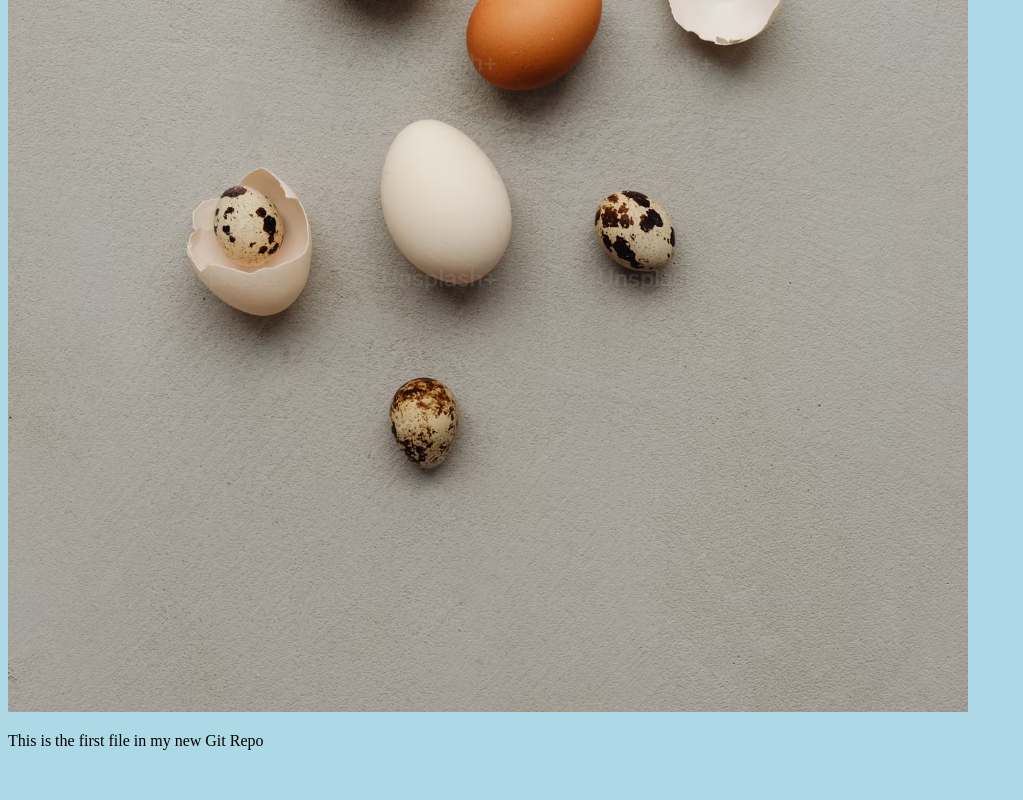
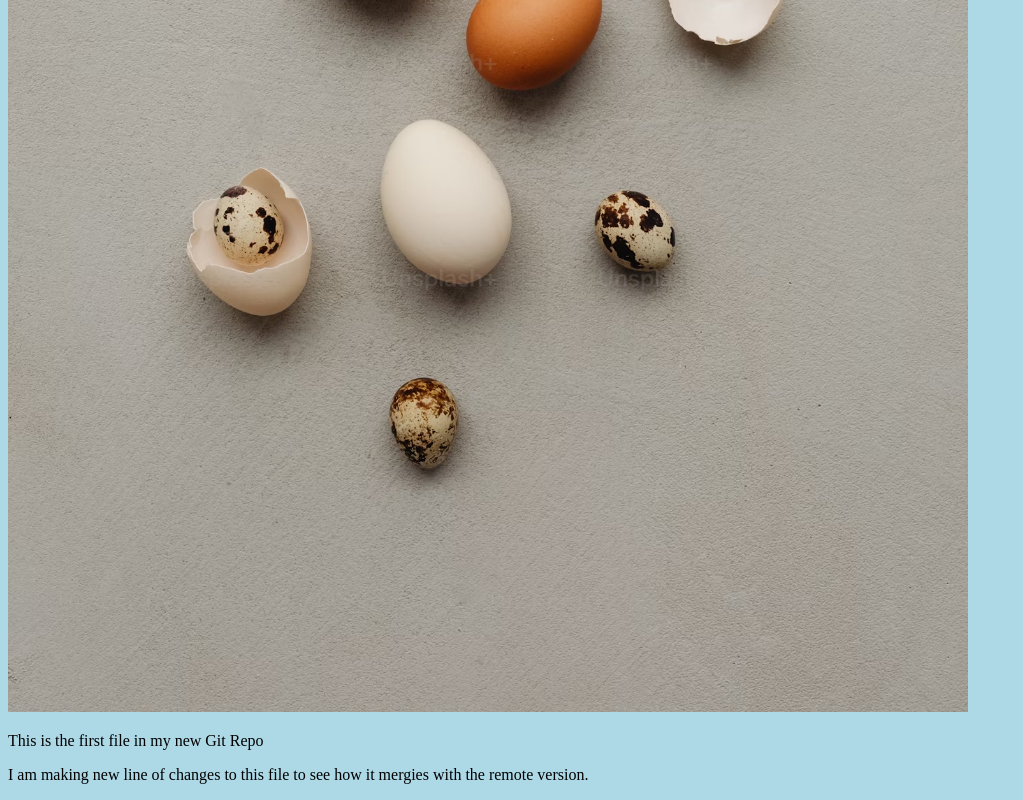
Before and after one commit to braboat/hello-world, a plain HTML site: page index.html in a window 1280 px wide. Shown: the part 808-1608 px from the top of the page, without its empty margins (0-1023 px from the left). Before the commit the page ends 1574 px from the top, so only its background shows below. Drawn offline with Linux system fonts and the light colour scheme.

Commit message:
updated index.html. Added a new line of text

```diff
--- a/index.html
+++ b/index.html
@@ -16,6 +16,7 @@
       />
     </div>
     <p>This is the first file in my new Git Repo</p>
+    <p>I am  making new line of changes to this file to see how it mergies with the remote version.</p>
 </body>
 
 </html>
```
